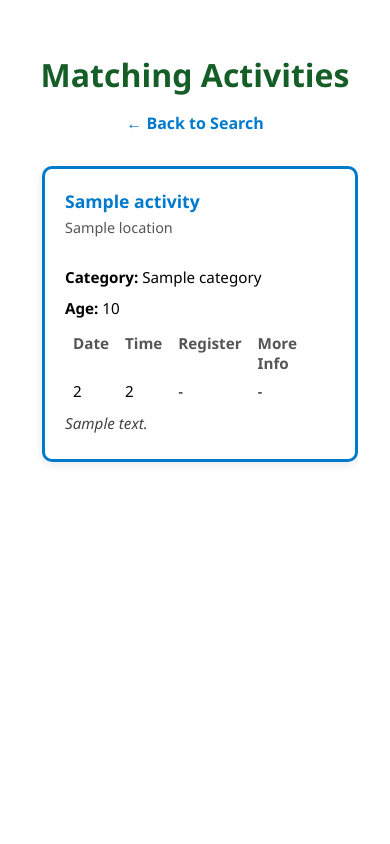
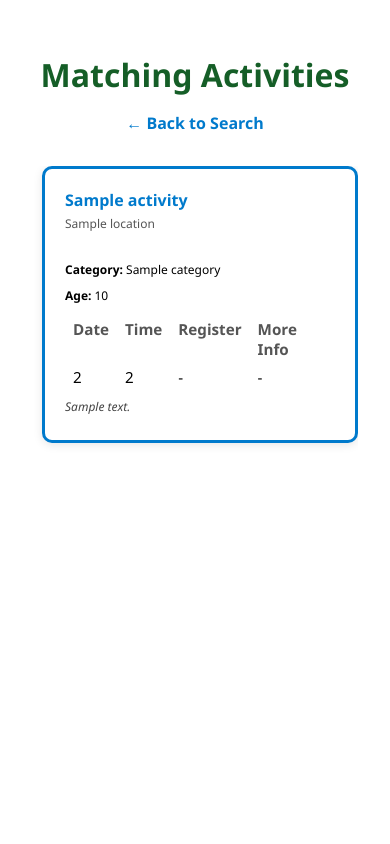
Before and after one commit to evanfantozzi/Chicago-Parks-District-Activity-Finder, a Flask app: template templates/results.html in a window 390 px wide. Run offline with Flask 3, Linux system fonts and the light colour scheme; the template is opened without the code that fills it: most values are stand-ins (such as "Sample title", 1, 10 or a date in 2020).

```diff
--- a/static/results.css
+++ b/static/results.css
@@ -152,3 +152,19 @@ body {
       display: none;
     }
   }
+
+  @media (max-width: 600px) {
+    .activity-card {
+      font-size: 0.85rem; /* or smaller if needed */
+    }
+
+    .activity-card h2 {
+      font-size: 1rem;
+    }
+
+    .activity-card p,
+    .activity-card .location,
+    .activity-card .category {
+      font-size: 0.75rem;
+    }
+  }
```
